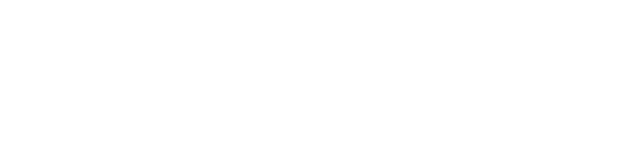
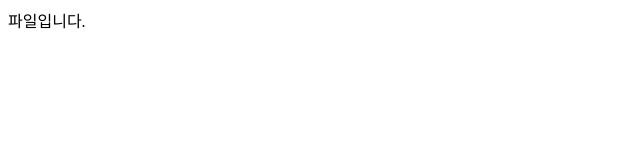
Before and after one commit to dongwootest-2/michel35, a plain HTML site: page index.html in a window 1280 px wide. Shown: the whole page, without its empty margins (0-640 px from the left). Drawn offline with Linux system fonts and the light colour scheme.

Commit message:
이젠 되라

```diff
--- a/index.html
+++ b/index.html
@@ -6,5 +6,7 @@
     <meta name="viewport" content="width=device-width, initial-scale=1.0" />
     <title>테스트</title>
   </head>
-  <body></body>
+  <body>
+    파일입니다.
+  </body>
 </html>
```
